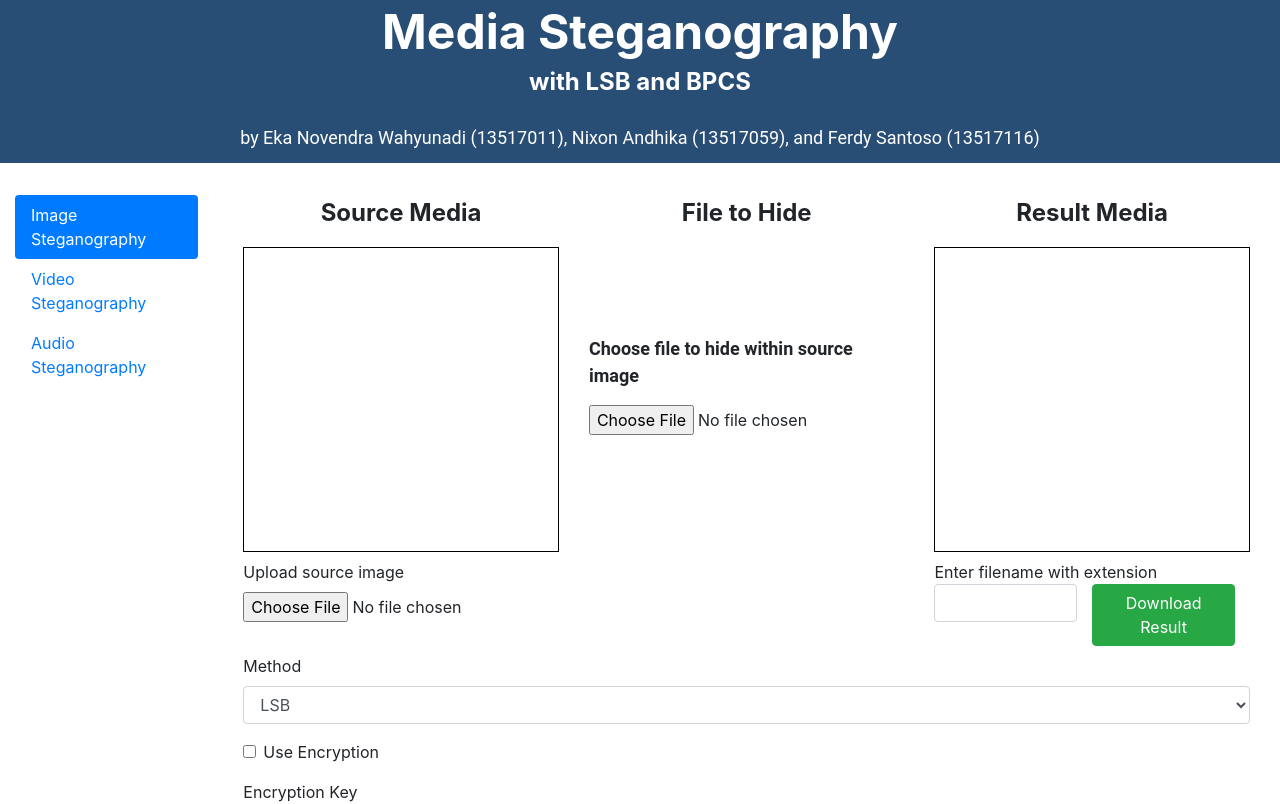
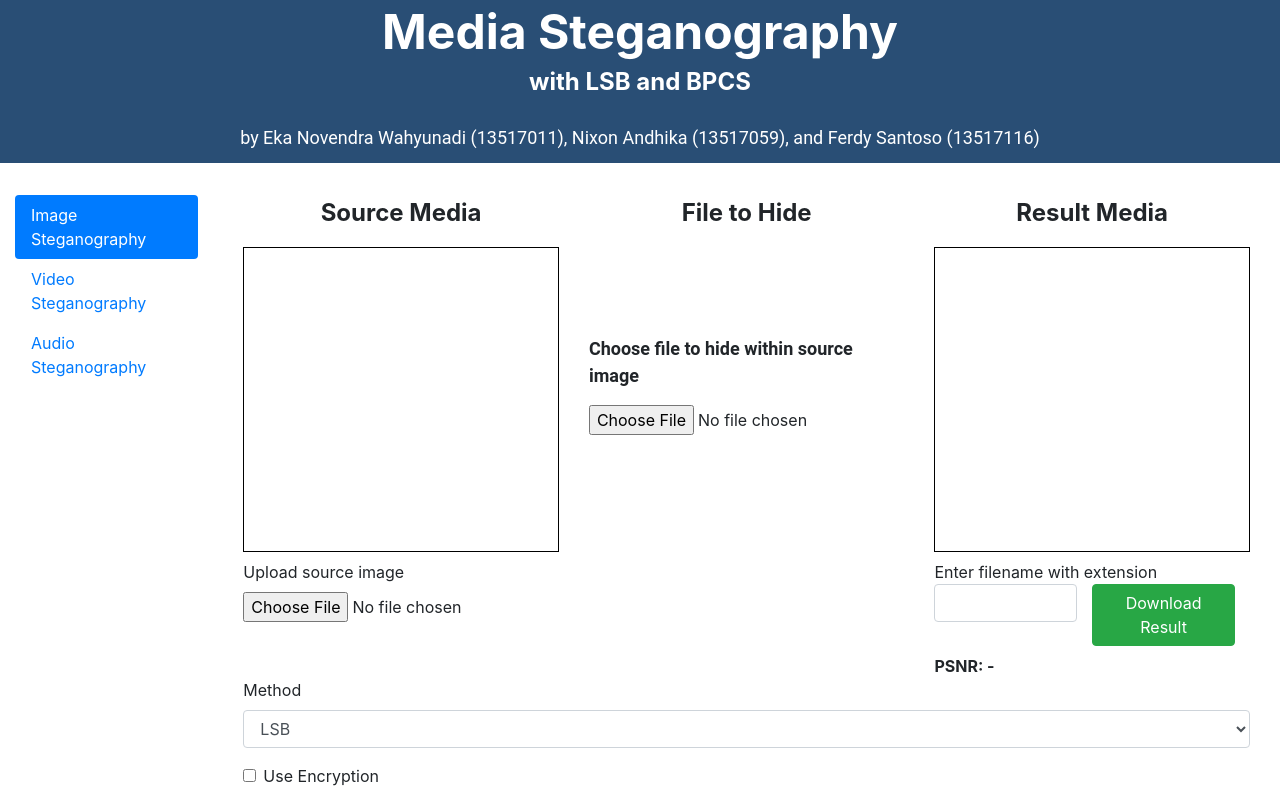
Before and after one commit to novendraw/media-steganography, a React (Create React App) app: page / in a window 1280 px wide. Shown: the top 804 px of the page. Built offline with nearby package versions, Linux system fonts and the light colour scheme.

Commit message:
add image psnr

```diff
--- a/src/Steganography/Image.js
+++ b/src/Steganography/Image.js
@@ -26,7 +26,7 @@ import {
   downloadBinaryFile,
 } from './helper';
 
-import shuffleSeed, { shuffle } from 'shuffle-seed';
+import shuffleSeed from 'shuffle-seed';
 
 export default class Image extends React.PureComponent {
   constructor(props) {
@@ -47,6 +47,7 @@ export default class Image extends React.PureComponent {
       resultCanvas: null,
       resultImgURL: null,
       useEncryption: false,
+      psnr: null,
     };
   }
 
@@ -76,10 +77,14 @@ export default class Image extends React.PureComponent {
     let fileData = readFileAsArrayBuffer(fileToHide);
     fileData.then(fileArray => {
       let buffer = new Uint8Array(fileArray);
+      let bufferArray = Array.from(buffer);
 
       const { useEncryption } = this.state;
       if (useEncryption) {
-        buffer = encodeFile(buffer, encryptionKey);
+        bufferArray = encodeFile(bufferArray, encryptionKey);
+        if (hidingOption === "random") {
+          bufferArray = shuffleSeed.shuffle(bufferArray, encryptionKey);
+        }
       }
 
       let bufferLength = buffer.length;
@@ -109,10 +114,6 @@ export default class Image extends React.PureComponent {
         let fileSize = bufferLength.toString(2);
         fileSize = "00000000000000000000000000000000".substr(fileSize.length) + fileSize;
 
-        let bufferArray = Array.from(buffer);
-        if (useEncryption && hidingOption === "random") {
-          bufferArray = shuffleSeed.shuffle(bufferArray, encryptionKey);
-        }
         let bufferString = convertArrayBufferToBinaryString(bufferArray);
 
         this.setState({buffer: bufferString});
@@ -646,6 +647,23 @@ export default class Image extends React.PureComponent {
     let resultImg = new Image();
     resultImg.src = canvas.toDataURL();
     this.setState({resultImgURL: resultImg.src, resultCanvas: canvas});
+
+    this.calculatePSNR(image.width, image.height, sourceImgURL, steganoImgData);
+  }
+
+  calculatePSNR(M, N, sourceImgURL, resultImgData) {
+    let value = 0;
+    let sourceImgData = this.getImageData(sourceImgURL);
+
+    for (let i = 0; i < sourceImgData.data.length; i++) {
+      value += Math.pow(sourceImgData.data[i] - resultImgData.data[i], 2);
+    }
+
+    let rms = Math.sqrt( (1 / (M*N) ) * value );
+    let psnr = 20 * Math.log10(256/rms);
+    psnr = Math.round(psnr * 100) / 100;
+    this.setState({psnr: psnr});
+    return psnr;
   }
 
   downloadFromCanvas(fileName, canvas) {
@@ -700,7 +718,7 @@ export default class Image extends React.PureComponent {
   }
 
   render() {
-    const { sourceImgURL, resultCanvas, resultImgURL, useEncryption } = this.state;
+    const { sourceImgURL, resultCanvas, resultImgURL, useEncryption, psnr } = this.state;
     return (
       <React.Fragment>
         <Form onSubmit={this.handleSubmit} className="margin-bottom-md">
@@ -759,6 +777,9 @@ export default class Image extends React.PureComponent {
                     Download Result
                   </Button>
                 </Col>
+              </Row>
+              <Row>
+                <div className="bold">PSNR: {psnr ? psnr : "-"}</div>
               </Row>
             </Col>
 
```
